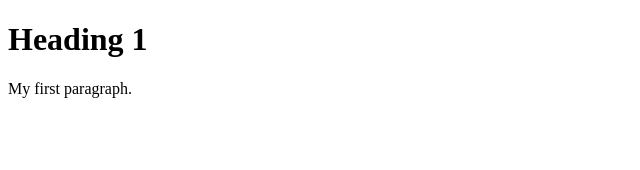
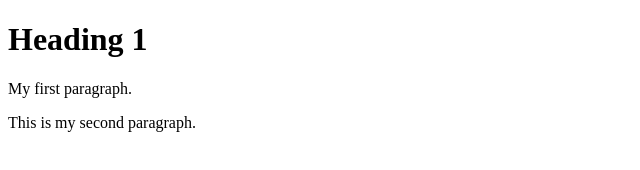
Before and after one commit to jped0001/FIT3179, a plain HTML site: page index.html in a window 1280 px wide. Shown: the whole page, without its empty margins (0-640 px from the left). Drawn offline with Linux system fonts and the light colour scheme.

Commit message:
Updated index
added paragraph

```diff
--- a/index.html
+++ b/index.html
@@ -9,5 +9,6 @@
 <body>
     <h1>Heading 1</h1>
     <p>My first paragraph.</p>
+    <p>This is my second paragraph.</p>
 </body>
 </html>
```
